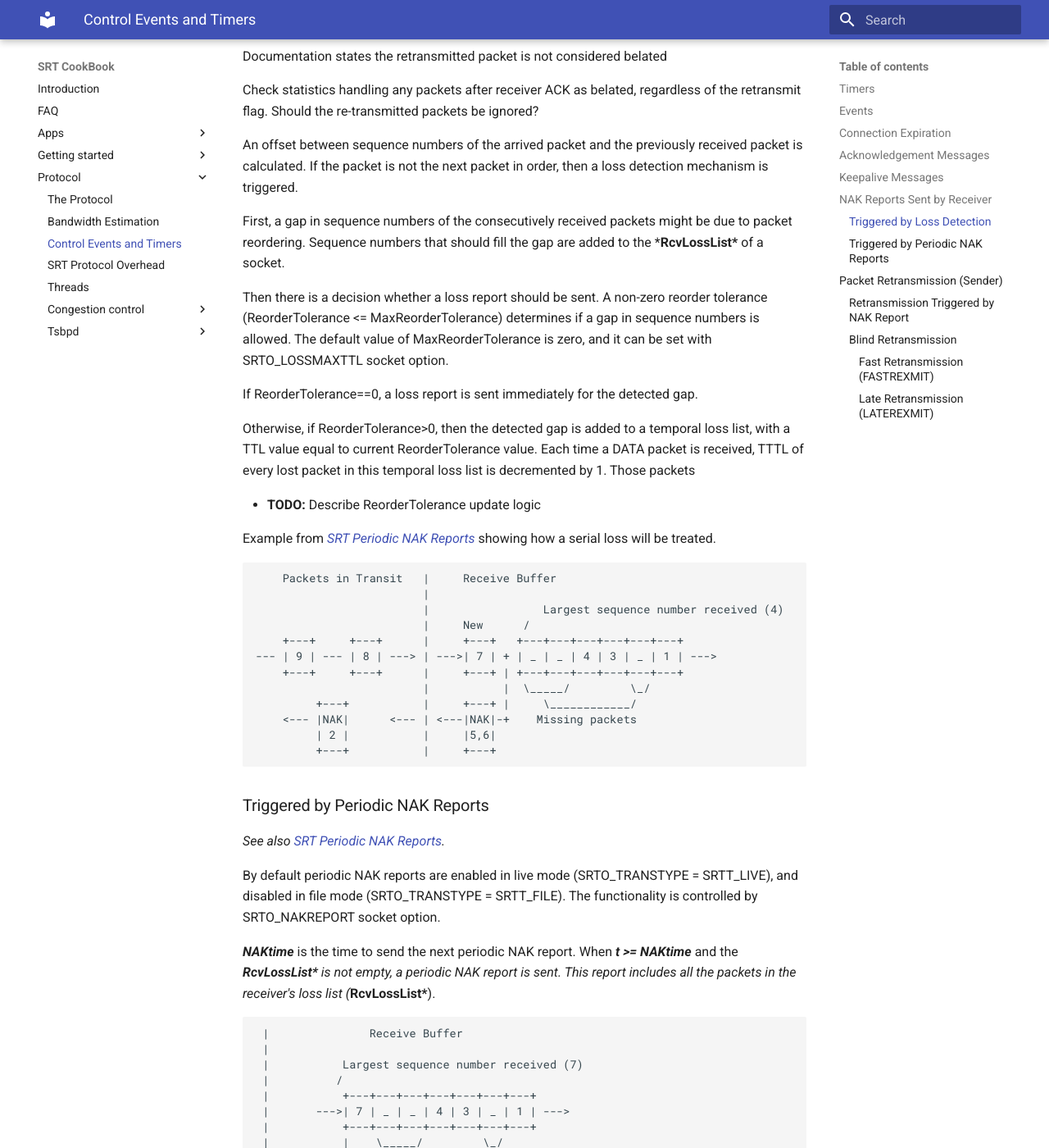
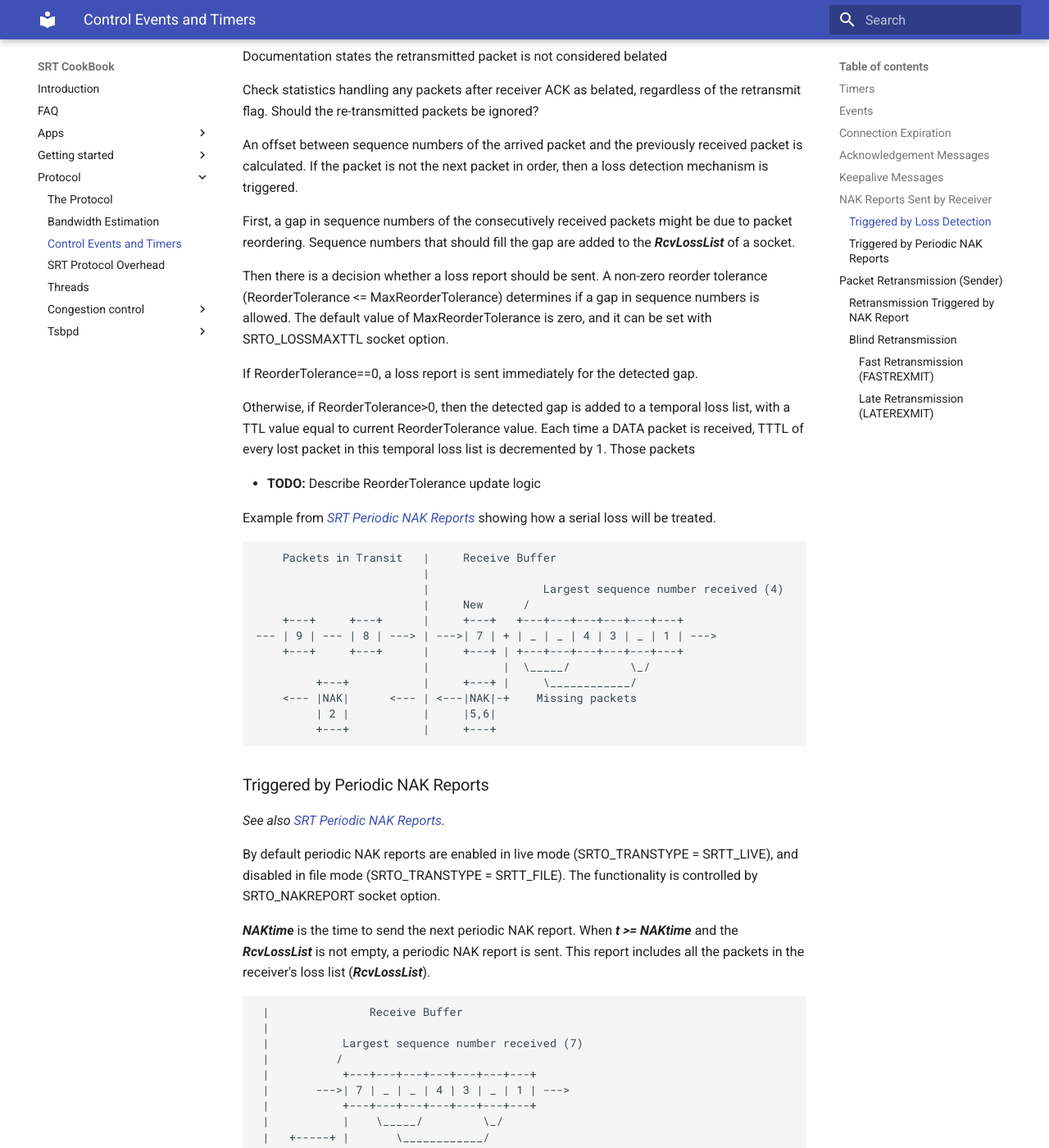
Before and after one commit to SRTLab/srt-cookbook, an MkDocs documentation site: the page built from docs/protocol/events-and-timers.md, in a window 1280 px wide and 1400 px high, scrolled down 3771 px. Shown: the whole window at 82% size. Built offline with MkDocs 1.6.1 and Material for MkDocs 9.7.7, drawn with Linux system fonts in a browser that asks for light colours; some of the changed text lies outside the part shown.

````diff
--- a/docs/protocol/events-and-timers.md
+++ b/docs/protocol/events-and-timers.md
@@ -101,7 +101,7 @@ Check statistics handling any packets after receiver ACK as belated, regardless
 
 An offset between sequence numbers of the arrived packet and the previously received packet is calculated. If the packet is not the next packet in order, then a loss detection mechanism is triggered.
 
-First, a gap in sequence numbers of the consecutively received packets might be due to packet reordering. Sequence numbers that should fill the gap are added to the ***RcvLossList\*** of a socket.
+First, a gap in sequence numbers of the consecutively received packets might be due to packet reordering. Sequence numbers that should fill the gap are added to the ***RcvLossList*** of a socket.
 
 Then there is a decision whether a loss report should be sent. A non-zero reorder tolerance (ReorderTolerance <= MaxReorderTolerance) determines if a gap in sequence numbers is allowed. The default value of MaxReorderTolerance is zero, and it can be set with SRTO_LOSSMAXTTL socket option.
 
@@ -136,7 +136,7 @@ Example from *[SRT Periodic NAK Reports](http://haivision.jira.com/wiki/spaces/S
 
 By default periodic NAK reports are enabled in live mode (SRTO_TRANSTYPE = SRTT_LIVE), and disabled in file mode (SRTO_TRANSTYPE = SRTT_FILE). The functionality is controlled by SRTO_NAKREPORT socket option.
 
-***NAKtime*** is the time to send the next periodic NAK report. When ***t >= NAKtime*** and the ***RcvLossList\*** is not empty, a periodic NAK report is sent. This report includes all the packets in the receiver's loss list (***RcvLossList\***).
+***NAKtime*** is the time to send the next periodic NAK report. When ***t >= NAKtime*** and the ***RcvLossList*** is not empty, a periodic NAK report is sent. This report includes all the packets in the receiver's loss list (***RcvLossList***).
 
 ```
  |               Receive Buffer
@@ -166,11 +166,12 @@ NAK interval ***NAKInt*** is updated after sending a loss report. The new value
 
 The minimum value is NAKInt = max(NAKInt, NAKIntmin).
 
-NAKtime is a time to send the next periodic NAK report. The time is initialized at CUDT::open() and after a connection is established (PR [#745](https://github.com/Haivision/srt/pull/745)). NAKtime is updated with the last time a **periodic** NAK report was sent.
+NAKtime is a time to send the next periodic NAK report. The time is initialized at `CUDT::open()` and after a connection is established (PR [#745](https://github.com/Haivision/srt/pull/745)).
+NAKtime is updated with the last time a **periodic** NAK report was sent.
 
 - **ISSUE** [#701](https://github.com/Haivision/srt/issues/701). NAK time is updated after sending the periodic NAK report. Should be also updated after sending a regular LOSS report?
 
-When t >= NAKtime and the ***RcvLossList\*** is not empty, a periodic NAK report is sent. This report includes all the packets in the receiver's loss list (***RcvLossList\***).
+When t >= NAKtime and the ***RcvLossList*** is not empty, a periodic NAK report is sent. This report includes all the packets in the receiver's loss list (***RcvLossList***).
 
 ------
 
````
